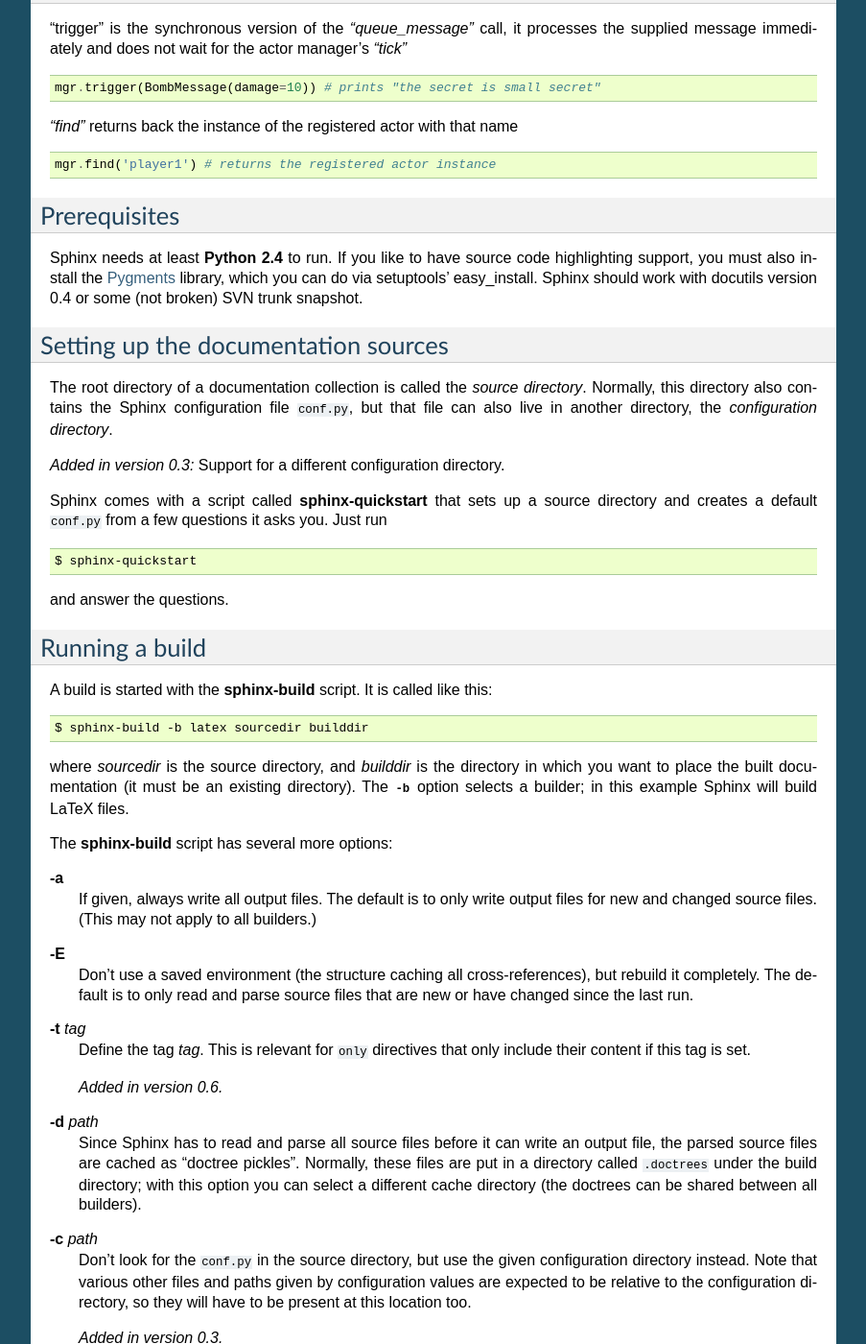
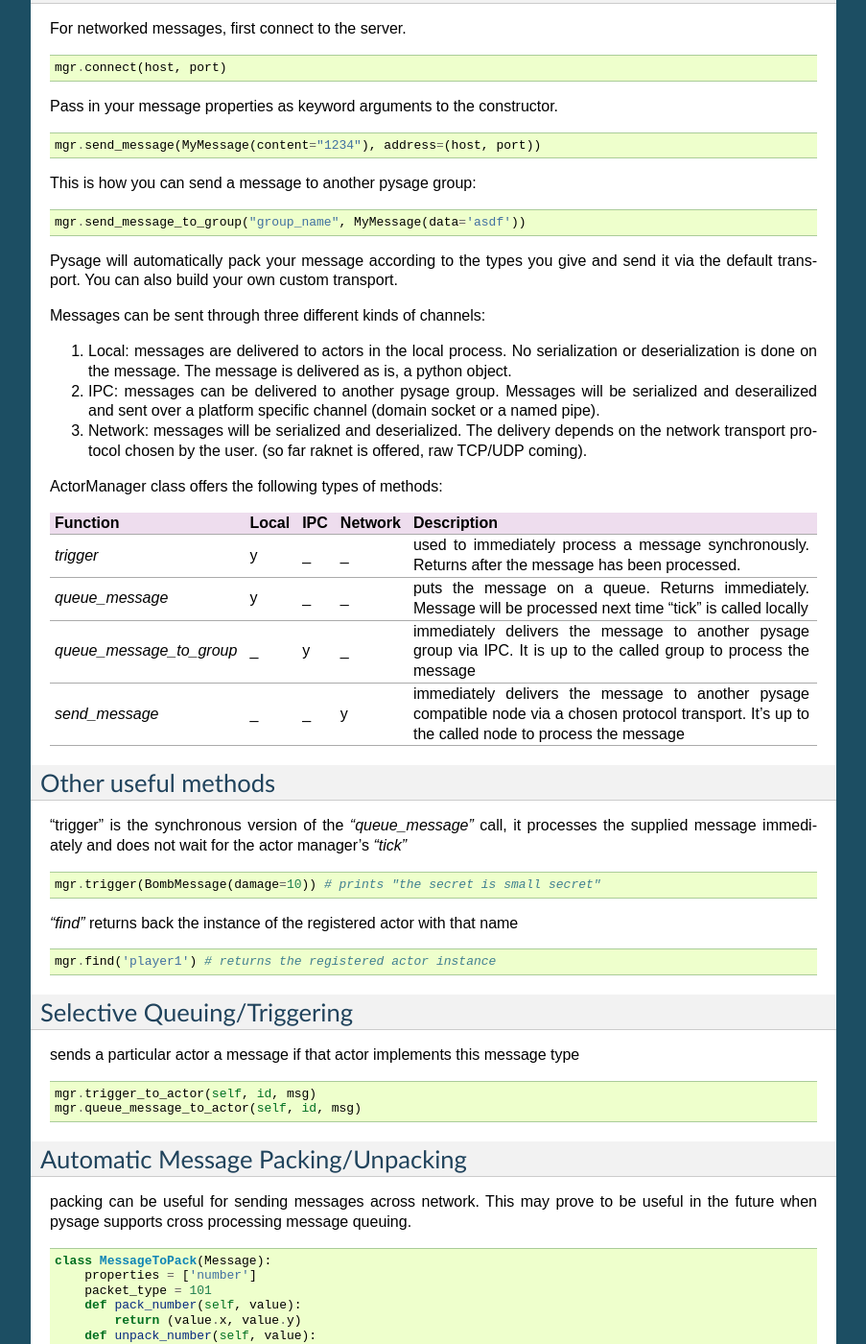
Before and after one commit to realtime-system/pysage, a Sphinx documentation site: the page built from docs/intro.rst, in a window 1280 px wide and 1400 px high, scrolled down 2033 px. Shown: the whole window at 96% size, without its empty margins (198-1101 px from the left). Built offline with Sphinx 7.4.7, drawn with Linux system fonts in a browser that asks for light colours; pages that are not in the unit, such as notebooks, are missing from menus; cross-references to code outside the pages are shown as plain code; some of the changed text lies outside the part shown.

Commit message:
additional content

```diff
--- a/docs/conf.py
+++ b/docs/conf.py
@@ -147,13 +147,13 @@ html_static_path = ['_static']
 #html_split_index = False
 
 # If true, links to the reST sources are added to the pages.
-#html_show_sourcelink = True
+html_show_sourcelink = False
 
 # If true, "Created using Sphinx" is shown in the HTML footer. Default is True.
-#html_show_sphinx = True
+html_show_sphinx = False
 
 # If true, "(C) Copyright ..." is shown in the HTML footer. Default is True.
-#html_show_copyright = True
+html_show_copyright = True
 
 # If true, an OpenSearch description file will be output, and all pages will
 # contain a <link> tag referring to it.  The value of this option must be the
--- a/docs/index.rst
+++ b/docs/index.rst
@@ -78,7 +78,7 @@ Contents:
 .. toctree::
    :maxdepth: 2
 
-   getting_started.rst
+   intro.rst
 
 Indices and tables
 ==================
--- a/docs/intro.rst
+++ b/docs/intro.rst
@@ -89,6 +89,45 @@ When you are ready to create an actor instance and have the actor start listenin
 
 the above code runs the game loop, and `"tick"s` roughly 30 times/second.  This concludes the simple game loop example.  To make this more interesting, you may want to define more behaviors on the message handler of the actor.  You may also define the `"update"` method on the `"Player"` actor to do something at every game step.
 
+Sending Messages
+-----------------
+
+For networked messages, first connect to the server.
+::
+
+    mgr.connect(host, port)
+
+Pass in your message properties as keyword arguments to the constructor.
+::
+
+    mgr.send_message(MyMessage(content="1234"), address=(host, port))
+
+This is how you can send a message to another pysage group:
+::
+
+    mgr.send_message_to_group("group_name", MyMessage(data='asdf'))
+
+Pysage will automatically pack your message according to the types you give and send it via the default transport.  You can also build your own custom transport.
+
+Messages can be sent through three different kinds of channels:
+
+#. Local: messages are delivered to actors in the local process.  No serialization or deserialization is done on the message.  The message is delivered as is, a python object.
+
+#. IPC: messages can be delivered to another pysage group.  Messages will be serialized and deserailized and sent over a platform specific channel (domain socket or a named pipe).
+
+#. Network: messages will be serialized and deserialized.  The delivery depends on the network transport protocol chosen by the user.  (so far raknet is offered, raw TCP/UDP coming).
+
+ActorManager class offers the following types of methods:
+
+=========================  ======   =========   =======  ================================================================================================================================================================
+Function                   Local    IPC         Network  Description
+=========================  ======   =========   =======  ================================================================================================================================================================
+`trigger`                  y        _           _        used to immediately process a message synchronously.  Returns after the message has been processed.
+`queue_message`            y        _           _        puts the message on a queue.  Returns immediately.  Message will be processed next time "tick" is called locally
+`queue_message_to_group`   _        y           _        immediately delivers the message to another pysage group via IPC.  It is up to the called group to process the message
+`send_message`             _        _           y        immediately delivers the message to another pysage compatible node via a chosen protocol transport.  It's up to the called node to process the message
+=========================  ======   =========   =======  ================================================================================================================================================================
+
 Other useful methods
 --------------------
 "trigger" is the synchronous version of the `"queue_message"` call, it processes the supplied message immediately and does not wait for the actor manager's `"tick"`
@@ -101,125 +140,29 @@ Other useful methods
 
     mgr.find('player1') # returns the registered actor instance
 
-Prerequisites
--------------
+Selective Queuing/Triggering
+----------------------------
+sends a particular actor a message if that actor implements this message type
+::
 
-Sphinx needs at least **Python 2.4** to run.  If you like to have source code
-highlighting support, you must also install the Pygments_ library, which you can
-do via setuptools' easy_install.  Sphinx should work with docutils version 0.4
-or some (not broken) SVN trunk snapshot.
+    mgr.trigger_to_actor(self, id, msg)
+    mgr.queue_message_to_actor(self, id, msg)
 
-.. _reStructuredText: http://docutils.sf.net/rst.html
-.. _Pygments: http://pygments.org
+Automatic Message Packing/Unpacking
+------------------------------------
+packing can be useful for sending messages across network.  This may prove to be useful in the future when pysage supports cross processing message queuing.
+::
 
+    class MessageToPack(Message):
+        properties = ['number']
+        packet_type = 101
+        def pack_number(self, value):
+            return (value.x, value.y)
+        def unpack_number(self, value):
+            return vector2(value[0], value[1])
 
-Setting up the documentation sources
-------------------------------------
+now this message will automatically be stored as a tuple (1,2)
+upon accessing, it will be converted to a vector object transparently
+::
 
-The root directory of a documentation collection is called the :dfn:`source
-directory`.  Normally, this directory also contains the Sphinx configuration
-file :file:`conf.py`, but that file can also live in another directory, the
-:dfn:`configuration directory`.
-
-.. versionadded:: 0.3
-   Support for a different configuration directory.
-
-Sphinx comes with a script called :program:`sphinx-quickstart` that sets up a
-source directory and creates a default :file:`conf.py` from a few questions it
-asks you.  Just run ::
-
-   $ sphinx-quickstart
-
-and answer the questions.
-
-
-Running a build
----------------
-
-A build is started with the :program:`sphinx-build` script.  It is called
-like this::
-
-     $ sphinx-build -b latex sourcedir builddir
-
-where *sourcedir* is the :term:`source directory`, and *builddir* is the
-directory in which you want to place the built documentation (it must be an
-existing directory).  The :option:`-b` option selects a builder; in this example
-Sphinx will build LaTeX files.
-
-The :program:`sphinx-build` script has several more options:
-
-**-a**
-   If given, always write all output files.  The default is to only write output
-   files for new and changed source files.  (This may not apply to all
-   builders.)
-
-**-E**
-   Don't use a saved :term:`environment` (the structure caching all
-   cross-references), but rebuild it completely.  The default is to only read
-   and parse source files that are new or have changed since the last run.
-
-**-t** *tag*
-   Define the tag *tag*.  This is relevant for :dir:`only` directives that only
-   include their content if this tag is set.
-
-   .. versionadded:: 0.6
-
-**-d** *path*
-   Since Sphinx has to read and parse all source files before it can write an
-   output file, the parsed source files are cached as "doctree pickles".
-   Normally, these files are put in a directory called :file:`.doctrees` under
-   the build directory; with this option you can select a different cache
-   directory (the doctrees can be shared between all builders).
-
-**-c** *path*
-   Don't look for the :file:`conf.py` in the source directory, but use the given
-   configuration directory instead.  Note that various other files and paths
-   given by configuration values are expected to be relative to the
-   configuration directory, so they will have to be present at this location
-   too.
-
-   .. versionadded:: 0.3
-
-**-C**
-   Don't look for a configuration file; only take options via the ``-D`` option.
-
-   .. versionadded:: 0.5
-
-**-D** *setting=value*
-   Override a configuration value set in the :file:`conf.py` file.  The value
-   must be a string or dictionary value.  For the latter, supply the setting
-   name and key like this: ``-D latex_elements.docclass=scrartcl``.
-
-   .. versionchanged:: 0.6
-      The value can now be a dictionary value.
-
-**-A** *name=value*
-   Make the *name* assigned to *value* in the HTML templates.
-
-**-N**
-   Do not do colored output.  (On Windows, colored output is disabled in any
-   case.)
-
-**-q**
-   Do not output anything on standard output, only write warnings and errors to
-   standard error.
-
-**-Q**
-   Do not output anything on standard output, also suppress warnings.  Only
-   errors are written to standard error.
-
-**-w** *file*
-   Write warnings (and errors) to the given file, in addition to standard error.
-
-**-W**
-   Turn warnings into errors.  This means that the build stops at the first
-   warning and ``sphinx-build`` exits with exit status 1.
-
-**-P**
-   (Useful for debugging only.)  Run the Python debugger, :mod:`pdb`, if an
-   unhandled exception occurs while building.
-
-
-You can also give one or more filenames on the command line after the source and
-build directories.  Sphinx will then try to build only these output files (and
-their dependencies).
+    mgr.queue_message(MessageToPack(number=vector2(1,2)))
```
Also changed, not shown: docs/contents.rst (+3 -9 lines), docs/faq.rst (added, +39 -0 lines), docs/grouping.rst (added, +34 -0 lines), docs/networking.rst (added, +51 -0 lines).
